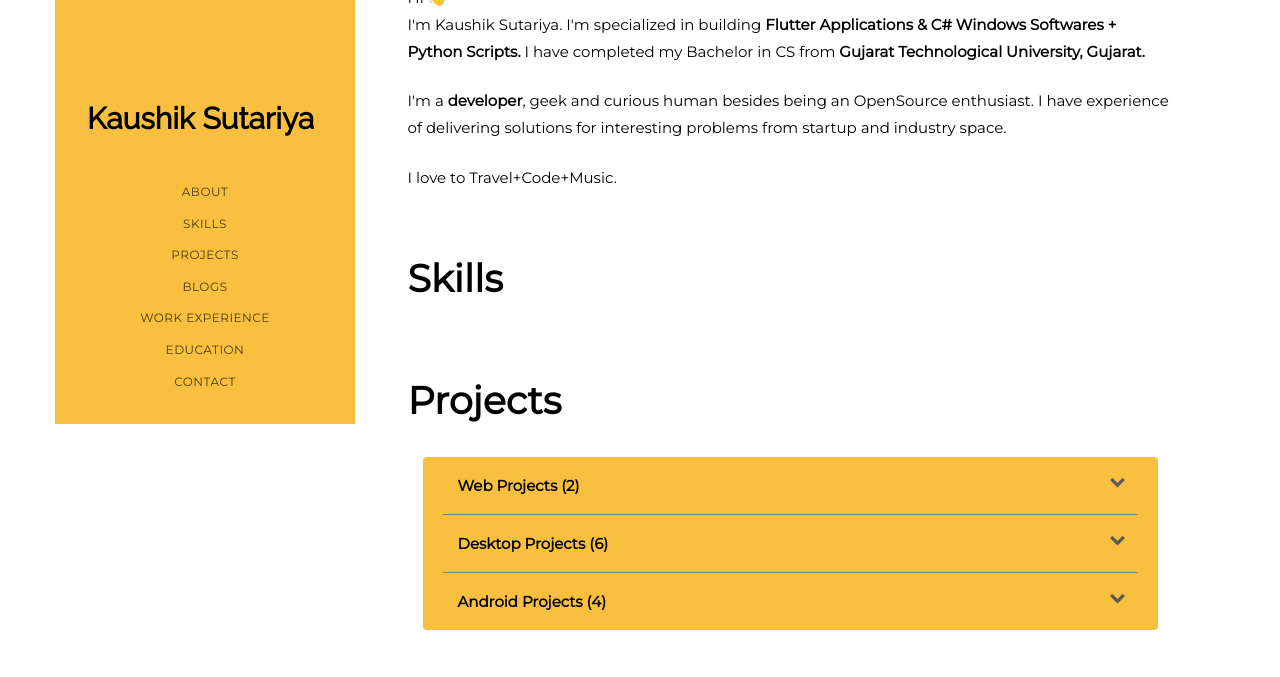
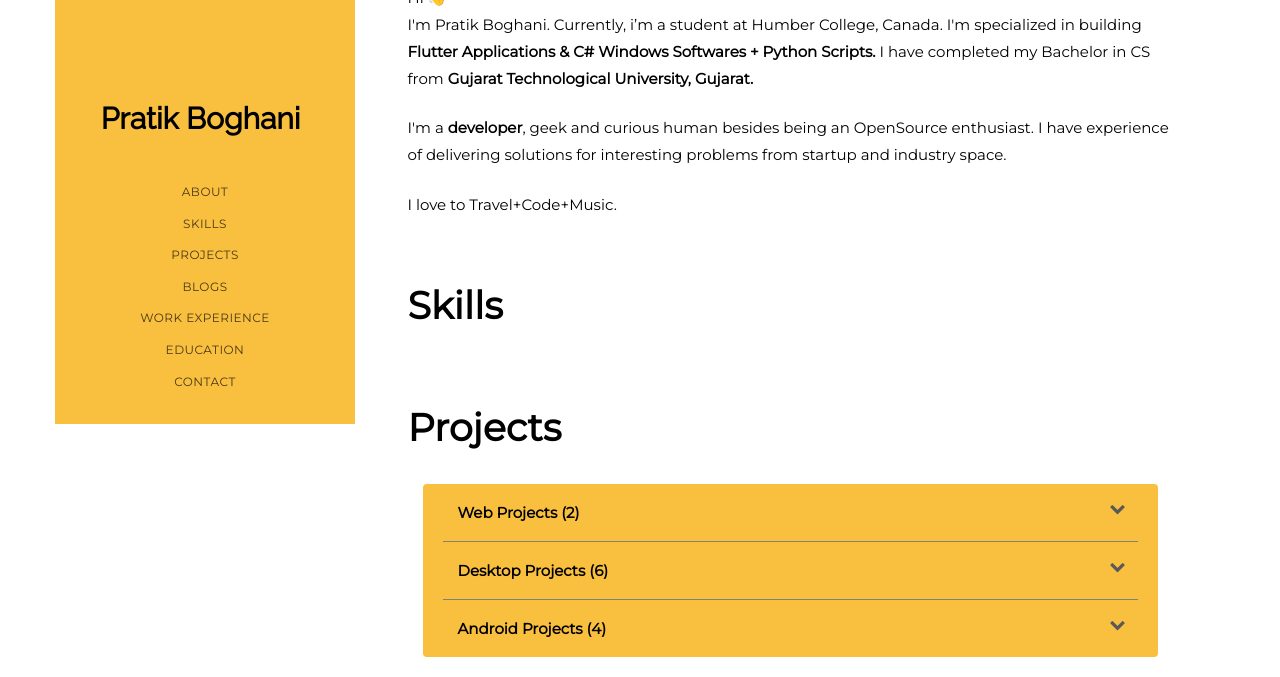
Before and after one commit to kaushiksutariya/KaushikSutariya.github.io, a plain HTML site: page index.html in a window 1280 px wide. Shown: the part 123-800 px from the top of the page. Drawn offline with nearby package versions, Linux system fonts and the light colour scheme; some packages are replaced by stand-ins of ours; files that its build step writes are made by us from their sources; a script that the page names is missing; a web font is replaced by a local one.

Commit message:
Add files via upload
Signed-off-by: Kaushik Sutariya <42152142+kaushiksutariya@users.noreply.github.com>

```diff
--- a/index.html
+++ b/index.html
@@ -3,12 +3,12 @@
    <head>
       <meta charset="utf-8">
       <meta http-equiv="X-UA-Compatible" content="IE=edge">
-      <title>Kaushik Sutariya</title>
+      <title>Pratik Boghani</title>
       <meta name="viewport" content="width=device-width, initial-scale=1">
-      <meta name="description" content="Portfolio webpage of Kaushik Sutariya" />
+      <meta name="description" content="Portfolio webpage of Pratik Boghani" />
       <meta name="keywords"
           content="portfolio,website,personal website,github,projects,computer science and engineering" />
-      <meta name="author" content="Kaushik Sutariya" />
+      <meta name="author" content="Pratik Boghani" />
       <!--------------------Social Media icons------------------------>
       <link rel="stylesheet"
           href="https://cdnjs.cloudflare.com/ajax/libs/font-awesome/4.7.0/css/font-awesome.min.css">
@@ -47,7 +47,7 @@
                   <div class="author-img">
                      <img src="images/logo.png">
                   </div>
-                  <h1 id="colorlib-logo"><a href="./index.html">Kaushik Sutariya</a>
+                  <h1 id="colorlib-logo"><a href="./index.html">Pratik Boghani</a>
                   </h1>
                </div>
                <nav id="colorlib-main-menu" role="navigation" class="navbar"
@@ -81,7 +81,7 @@
                          data-animate-effect="fadeInLeft">
                         <div class="about-desc">
                            <h1>About</h1>
-                           <p>Hi &#128075; <br>I'm Kaushik Sutariya.
+                           <p>Hi &#128075; <br>I'm Pratik Boghani. Currently, i’m a student at Humber College, Canada.
                               I'm specialized in building <b>Flutter Applications & C# Windows Softwares + Python Scripts.</b>
                               I have completed my Bachelor in CS from <b>Gujarat Technological University, Gujarat.</b>
                            </p>
```
